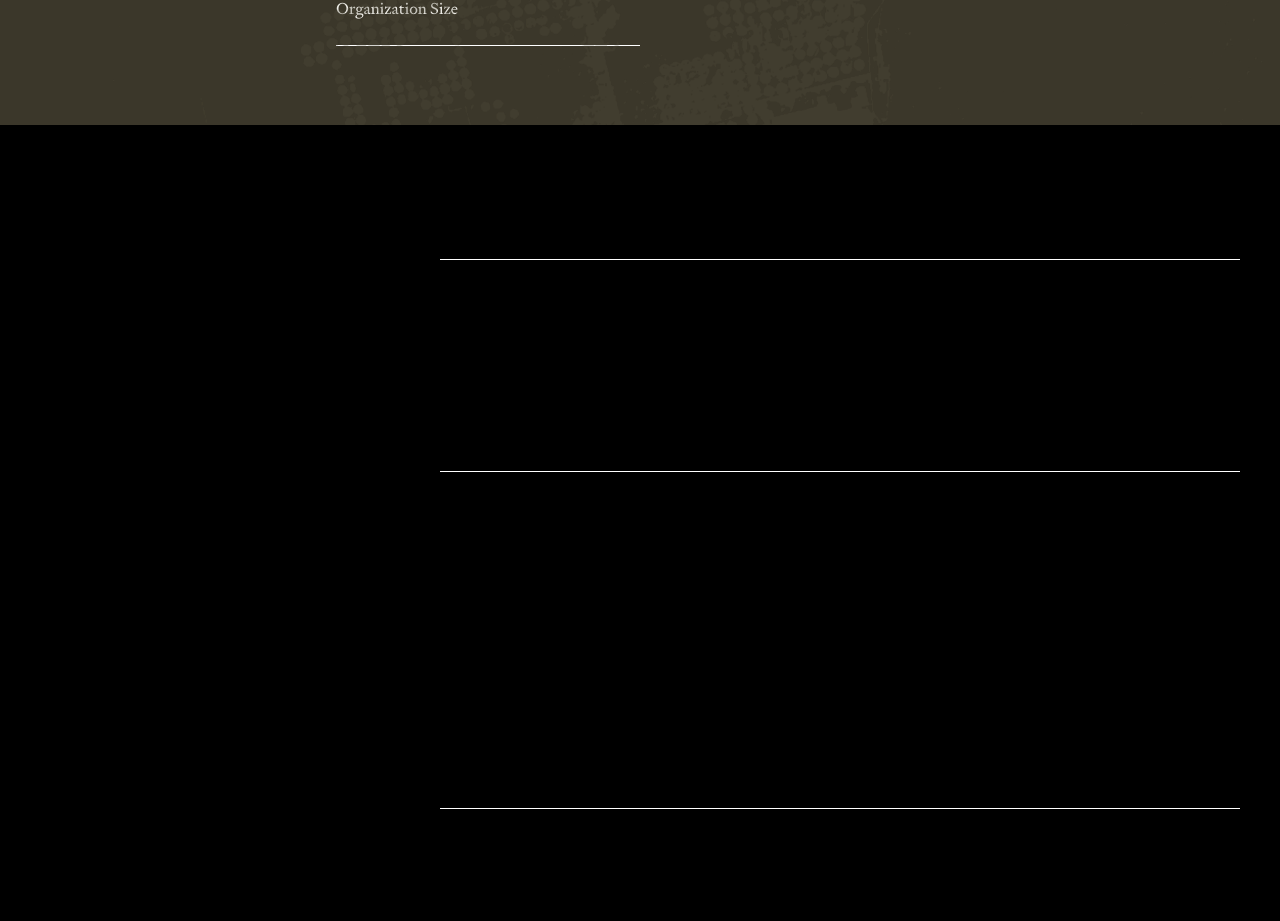
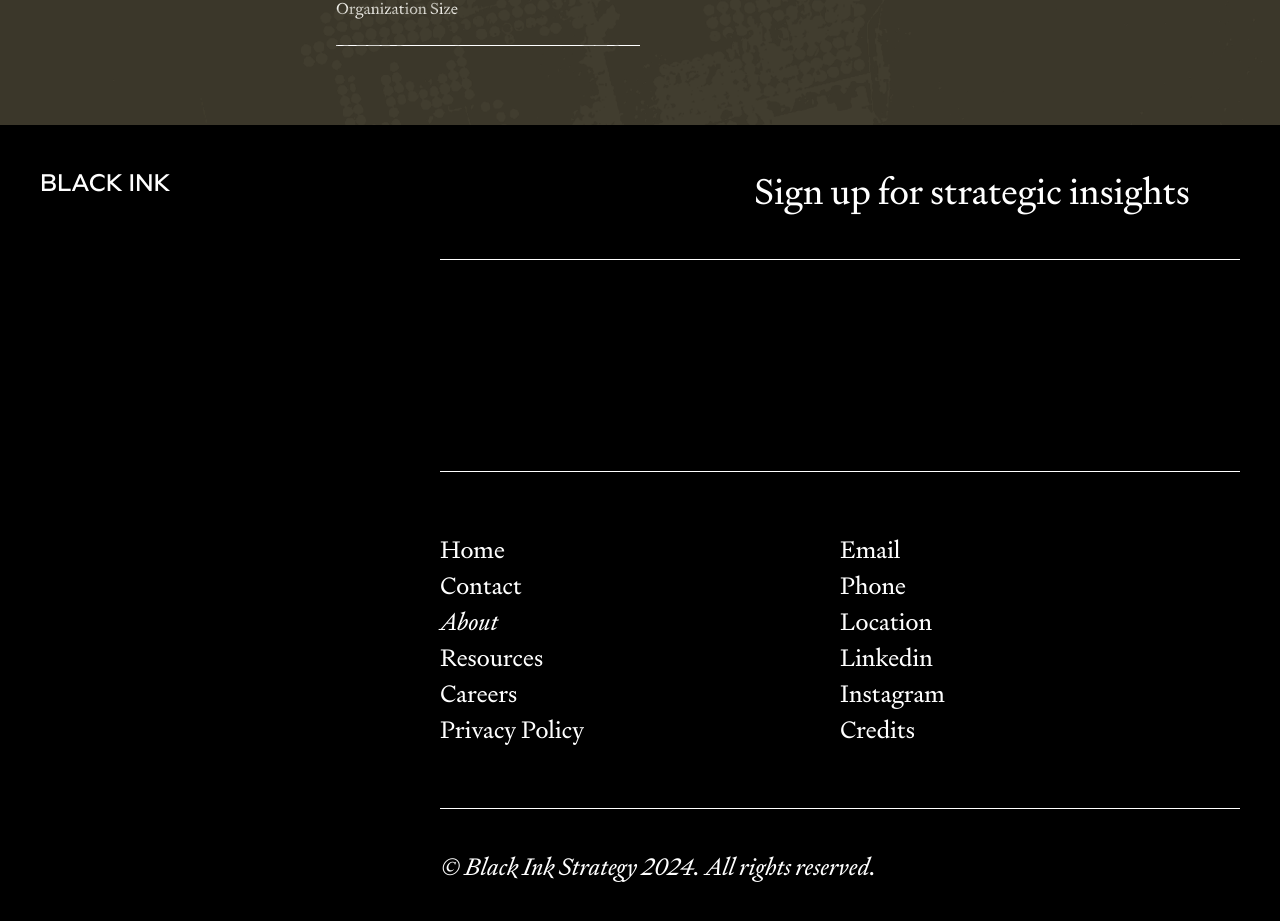
Before and after one commit to jordanframptondev/black-ink, a Next.js app: page /contact in a window 1280 px wide. Shown: the part 477-1398 px from the top of the page. Built offline with nearby package versions, Linux system fonts and the light colour scheme.

Commit message:
hacked in foot arrow to contact form

```diff
--- a/app/components/contact-form.js
+++ b/app/components/contact-form.js
@@ -1,6 +1,7 @@
 "use client";
 import { useState, forwardRef } from "react";
 import { Transition } from "@headlessui/react";
+import "@/styles/footer.css";
 
 const contactFormData = [
     {
@@ -131,9 +132,10 @@ function ContactFormSection({ question, answers, isOpen, selectOption }) {
                                 <div
                                     onClick={() => selectOption(answer)}
                                     key={index}
-                                    className="relative cursor-pointer  transition-colors duration-300"
+                                    className="relative cursor-pointer signup-link  transition-all duration-500"
                                 >
-                                    <span className="hover:before:content-['\2192']  hover:before:mr-2 font-signifier hover:font-signifierItalic">
+                                    <span className="arrow">→</span>
+                                    <span className="font-signifier link-text">
                                         {answer}
                                     </span>
                                 </div>
--- a/app/contact/page.js
+++ b/app/contact/page.js
@@ -28,7 +28,7 @@ export default function Contact() {
                         <ContactForm />
                     </div>
                 </div>
-                <div className="relative">
+                <div className="relative text-white">
                     <Footer />
                 </div>
             </div>
```
